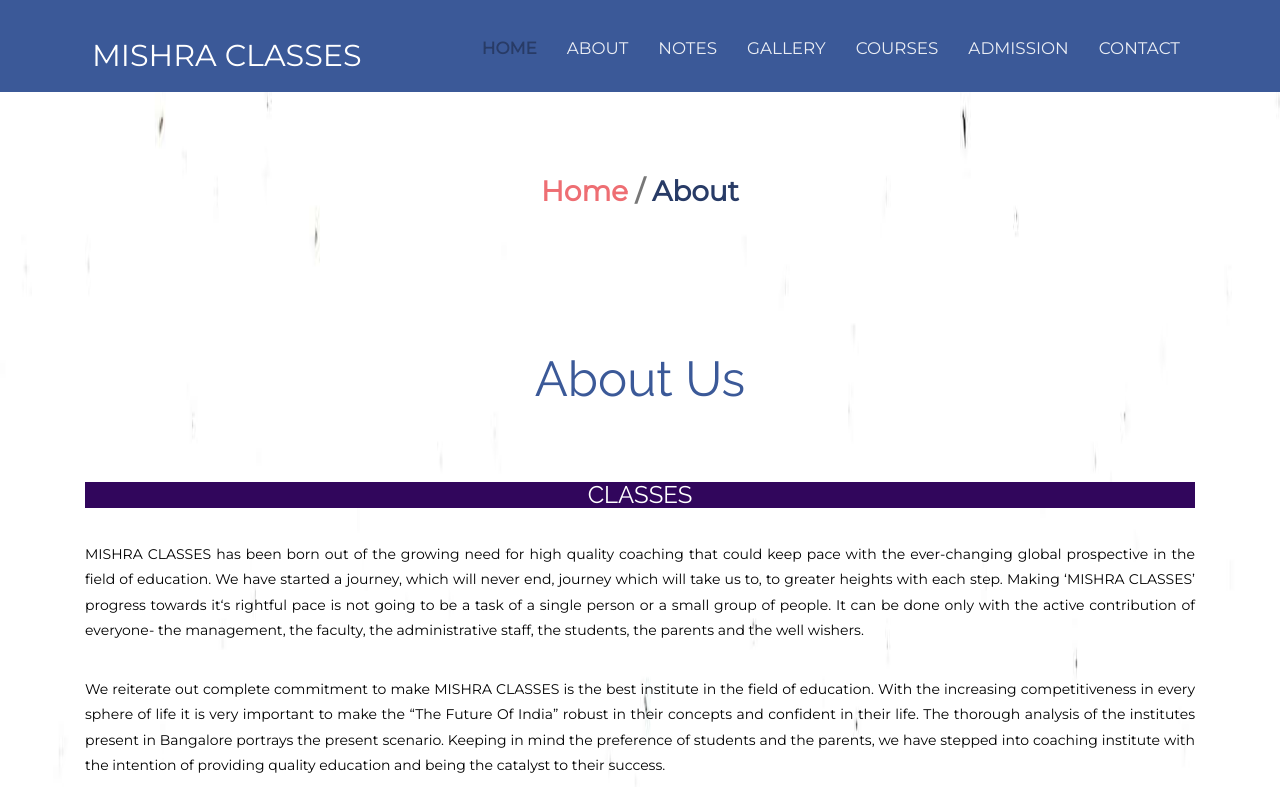
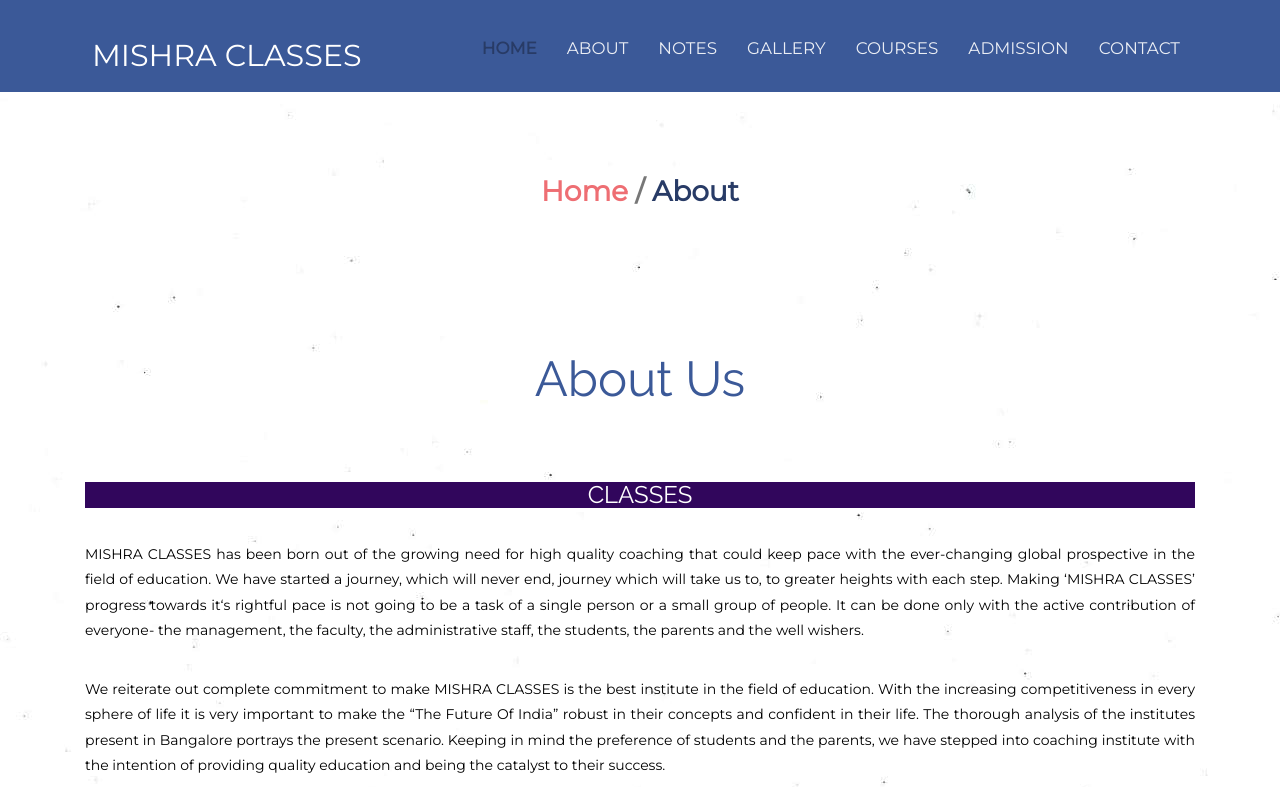
Before and after one commit to SwatiMishra01/MISHRA-CLASSES-web-, a plain HTML site: page about.html in a window 1280 px wide. Shown: the top 787 px of the page. Drawn offline with nearby package versions, Linux system fonts and the light colour scheme; a script that the page names is missing; files whose address does not match are found by name.

Commit message:
Update style.css

```diff
--- a/css/style.css
+++ b/css/style.css
@@ -1,10 +1,3 @@
-body{
-    background:"D:\B TECH\mishra classes\img\bgcolor.jpg" style="color: black;";
-    background-repeat: no-repeat;
-    background-size: 100% 100%;}
-
-
-
 
 body{
 	font-family: 'Montserrat', sans-serif;
```
